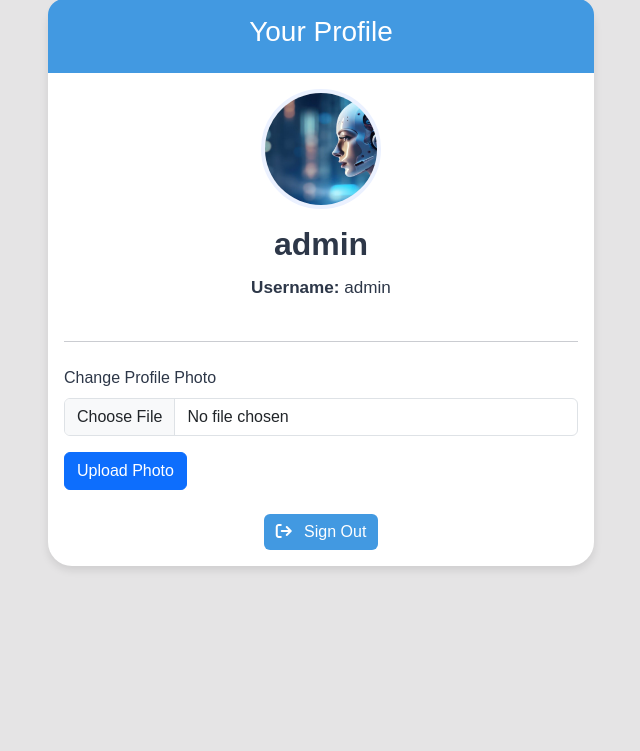
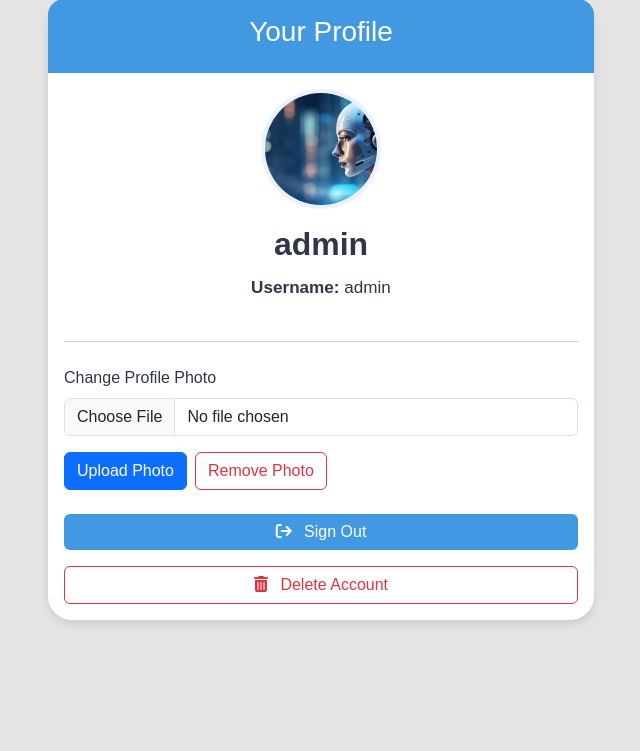
Before and after one commit to Carlos-n21/Team4-Family-hack, a Django app: page /profile/ in a window 1280 px wide. Shown: the part 141-892 px from the top of the page, without its empty margins (319-959 px from the left). Run offline with Django 5.2, Linux system fonts and the light colour scheme; a user stored in the database is signed in; data comes from the database, SQL or seed files in the repository; both versions use the stored data as it was after the commit; some libraries are stand-ins or nearby versions.

Commit message:
Implement profile image removal and account deletion functionality

```diff
--- a/userprofile/templates/userprofile/profile.html
+++ b/userprofile/templates/userprofile/profile.html
@@ -34,15 +34,54 @@
               <label for="profile_image" class="form-label">Change Profile Photo</label>
               <input class="form-control" type="file" id="profile_image" name="image" accept="image/*">
             </div>
-            <button type="submit" class="btn btn-primary">Upload Photo</button>
+            <div class="d-flex gap-2">
+              <button type="submit" class="btn btn-primary">Upload Photo</button>
+              {% if user.profile.image %}
+              <button type="submit" name="remove_image" value="1" class="btn btn-outline-danger">Remove Photo</button>
+              {% endif %}
+            </div>
           </form>
 
-          <a href="{% url 'logout' %}" class="btn profile-signout-btn custom-blue-btn">
-            <i class="fas fa-arrow-right-from-bracket me-2"></i> Sign Out
-          </a>
+          <div class="d-flex flex-column w-100 gap-3">
+            <a href="{% url 'logout' %}" class="btn profile-signout-btn custom-blue-btn">
+              <i class="fas fa-arrow-right-from-bracket me-2"></i> Sign Out
+            </a>
+
+            <!-- Delete Account Button -->
+            <button type="button" class="btn btn-outline-danger" data-bs-toggle="modal" data-bs-target="#deleteAccountModal">
+              <i class="fas fa-trash-alt me-2"></i> Delete Account
+            </button>
+          </div>
         </div>
       </div>
     </div>
   </div>
 </div>
+
+<!-- Delete Account Confirmation Modal -->
+<div class="modal fade" id="deleteAccountModal" tabindex="-1" aria-labelledby="deleteAccountModalLabel" aria-hidden="true">
+  <div class="modal-dialog">
+    <div class="modal-content">
+      <div class="modal-header bg-danger text-white">
+        <h5 class="modal-title" id="deleteAccountModalLabel">Delete Account</h5>
+        <button type="button" class="btn-close" data-bs-dismiss="modal" aria-label="Close"></button>
+      </div>
+      <div class="modal-body">
+        <p class="fw-bold">Are you sure you want to delete your account?</p>
+        <p>This action cannot be undone. All your data will be permanently deleted.</p>
+        <form method="post" action="{% url 'delete_account' %}" id="deleteAccountForm">
+          {% csrf_token %}
+          <div class="mb-3">
+            <label for="password" class="form-label">Please enter your password to confirm:</label>
+            <input type="password" class="form-control" id="password" name="password" required>
+          </div>
+        </form>
+      </div>
+      <div class="modal-footer">
+        <button type="button" class="btn btn-secondary" data-bs-dismiss="modal">Cancel</button>
+        <button type="submit" form="deleteAccountForm" class="btn btn-danger">Delete Account</button>
+      </div>
+    </div>
+  </div>
+</div>
 {% endblock %}
--- a/userprofile/urls.py
+++ b/userprofile/urls.py
@@ -5,4 +5,5 @@ urlpatterns = [
     path('', views.profile_view, name='profile'),
     path('signup/', views.signup_view, name='signup'),
     path('logout/', views.custom_logout, name='logout_alternate'),
+    path('delete/', views.delete_account, name='delete_account'),
 ]
--- a/userprofile/views.py
+++ b/userprofile/views.py
@@ -2,7 +2,8 @@ from django.shortcuts import render, redirect
 from django.contrib.auth.decorators import login_required
 from django.contrib.auth import login, authenticate, logout
 from django.contrib import messages
-from django.views.decorators.http import require_GET
+from django.views.decorators.http import require_GET, require_POST
+from django.contrib.auth.hashers import check_password
 from .forms import SignUpForm, ProfileImageForm
 from .models import Profile
 
@@ -13,11 +14,21 @@ def profile_view(request):
         Profile.objects.create(user=request.user)
 
     if request.method == 'POST':
-        form = ProfileImageForm(request.POST, request.FILES, instance=request.user.profile)
-        if form.is_valid():
-            form.save()
-            messages.success(request, 'Your profile has been updated!')
+        # Check if the user wants to remove their profile image
+        if 'remove_image' in request.POST:
+            # Clear the image field
+            if request.user.profile.image:
+                request.user.profile.image = None
+                request.user.profile.save()
+                messages.success(request, 'Your profile photo has been removed!')
             return redirect('profile')
+        else:
+            # Handle image upload
+            form = ProfileImageForm(request.POST, request.FILES, instance=request.user.profile)
+            if form.is_valid():
+                form.save()
+                messages.success(request, 'Your profile has been updated!')
+                return redirect('profile')
     else:
         form = ProfileImageForm(instance=request.user.profile)
 
@@ -25,6 +36,27 @@ def profile_view(request):
         'user': request.user,
         'form': form
     })
+
+@login_required
+@require_POST
+def delete_account(request):
+    # Verify the user's password for security
+    password = request.POST.get('password')
+    user = request.user
+
+    if not check_password(password, user.password):
+        messages.error(request, 'Incorrect password. Account deletion failed.')
+        return redirect('profile')
+
+    # If password is correct, delete the user
+    try:
+        # This will delete the user and its related profile due to CASCADE
+        user.delete()
+        messages.success(request, 'Your account has been permanently deleted.')
+        return redirect('home')
+    except Exception as e:
+        messages.error(request, f'An error occurred: {str(e)}')
+        return redirect('profile')
 
 def signup_view(request):
     if request.user.is_authenticated:
```
Also changed, not shown: db.sqlite3.
